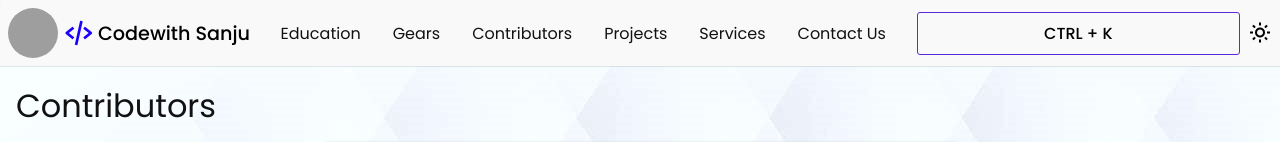
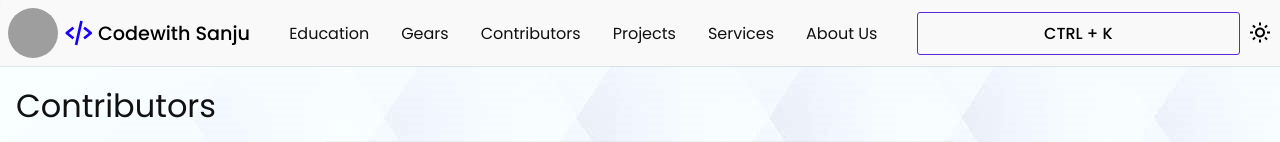
Before and after one commit to Sandeepkumar136/myportfolio, a React (Create React App) app: page /contributor in a window 1280 px wide. Shown: the top 142 px of the page. Built offline with nearby package versions, Linux system fonts and the light colour scheme; grey boxes are pictures that could not be loaded; a web font is replaced by a local one.

Commit message:
Fixing Contributors Container

```diff
--- a/src/Style.css
+++ b/src/Style.css
@@ -1013,6 +1013,10 @@
     font-size: 0.8rem;
   }
 }
+.cont-main-container {
+  height: 100%;
+}
+
 .contributors-container {
   display: flex;
   justify-content: center;
--- a/src/Style.scss
+++ b/src/Style.scss
@@ -951,6 +951,9 @@
   }
 }
 // Card Crusial
+.cont-main-container{
+  height: 100%;
+}
 .contributors-container {
   display: flex;
   justify-content: center;
--- a/src/components/Contributors.js
+++ b/src/components/Contributors.js
@@ -177,7 +177,7 @@ const Contributors = () => {
   const { name: clientsName, img: clientsImg, stars: clientsStars, description: clientsDescription } = FinalClientArr[currentIndexClients];
 
   return (
-    <>
+    <div className='cont-main-container'>
       <Loader />
       <h2 className="edu-heading">
         Contributors
@@ -221,7 +221,7 @@ const Contributors = () => {
           </button>
         </div>
       </div>
-    </>
+    </div>
   );
 };
 
--- a/src/components/Navbar.js
+++ b/src/components/Navbar.js
@@ -69,7 +69,7 @@ const Navbar = () => {
           </li>
           <li className="nav-list">
             <Link to="/contact" className="nav-link">
-              contact us
+              About us
             </Link>
           </li>
         </ul>
@@ -139,7 +139,7 @@ const Navbar = () => {
             </li>
             <li className="side-list">
               <Link to="/contact" className="side-link"  onClick={toggleSidebar}>
-                contact us
+                about us
               </Link>
             </li>
           </ul>
```
Also changed, not shown: 1 other file (tests, documents, lock files or other folders).
